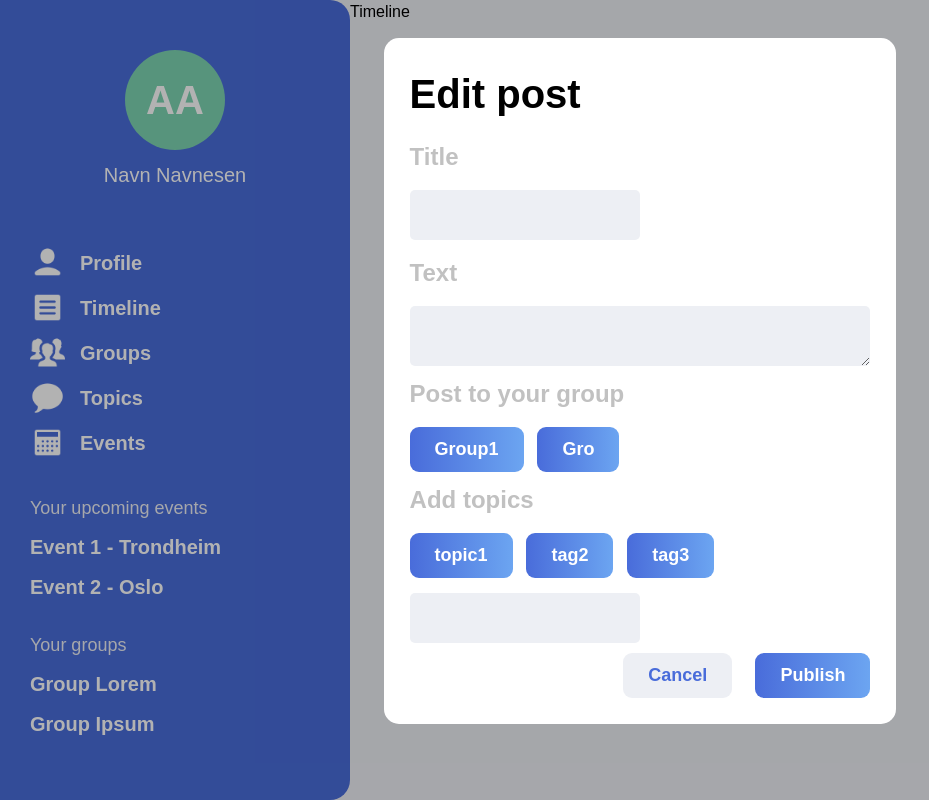
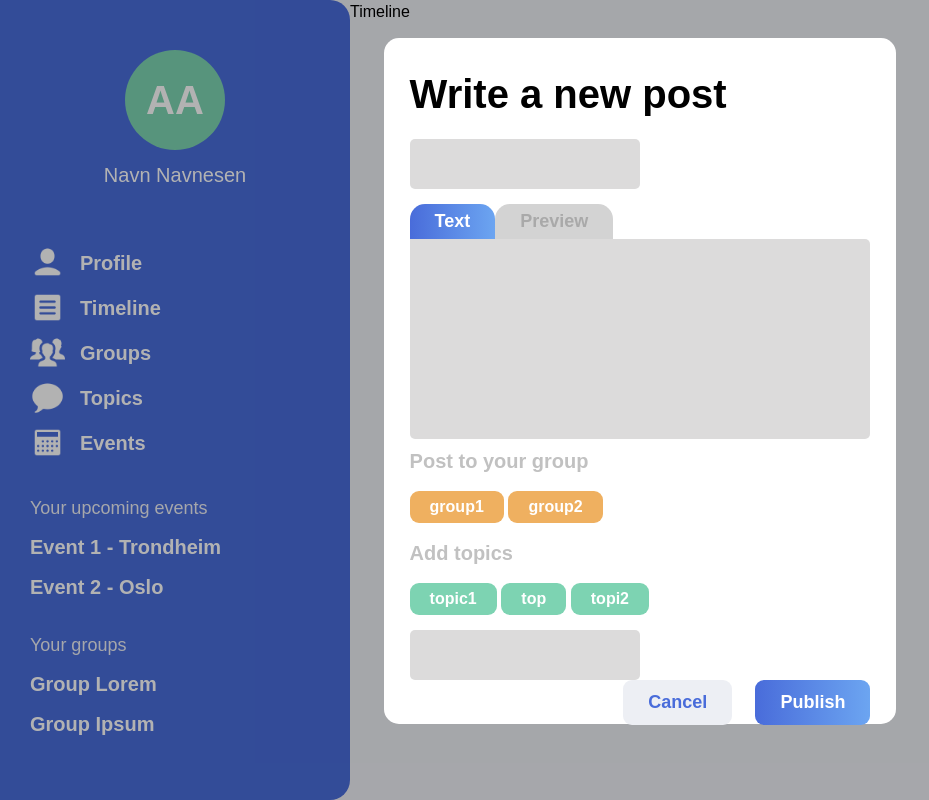
Before and after one commit to noroff-alumni-assignment-group/alumni-network, a React (Create React App) app in the folder noroff-alumni-frontend/: page / in a window 1280 px wide. Shown: the whole page, without its empty margins (0-929 px from the left). Built offline with nearby package versions, Linux system fonts and the light colour scheme.

Commit message:
added snarkdown support in form

```diff
--- a/noroff-alumni-frontend/package.json
+++ b/noroff-alumni-frontend/package.json
@@ -15,6 +15,7 @@
     "react-dom": "^18.2.0",
     "react-router-dom": "^6.9.0",
     "react-scripts": "5.0.1",
+    "snarkdown": "^2.0.0",
     "typescript": "^4.9.5",
     "web-vitals": "^2.1.4"
   },
--- a/noroff-alumni-frontend/src/components/post-form/PostForm.tsx
+++ b/noroff-alumni-frontend/src/components/post-form/PostForm.tsx
@@ -1,5 +1,6 @@
 import React, {useEffect, useState} from "react";
 import "./post-form.css";
+import snarkdown from "snarkdown";
 
 type PostFormTypes = {
     editing: boolean
@@ -7,8 +8,8 @@ type PostFormTypes = {
 
 function PostForm (props: PostFormTypes) {
 
-    const groups: string[] = ["Group1", "Gro"];
-    const topics: string[] = ["topic1", "tag2", "tag3"];
+    const groups: string[] = ["group1", "group2",];
+    const topics: string[] = ["topic1", "top", "topi2"];
 
     let [title, setTitle] = useState("");
     let [text, setText] = useState("");
@@ -21,7 +22,11 @@ function PostForm (props: PostFormTypes) {
         if(props.editing){
             getPost();
         }
-    }, [])
+    }, [props.editing])
+
+    useEffect(() => {
+        console.log(previewing);
+    }, [previewing])
 
     function getPost() {
         // fetch post
@@ -33,31 +38,40 @@ function PostForm (props: PostFormTypes) {
     }
 
     function toGithubMarkdown(text: string){
-        return text;
+        return snarkdown(text);
     }
 
     return (
         <form className="post-form">
             <div className="post-content">
                 <h1>{props.editing ? "Edit post" : "Write a new post"}</h1>
-                <p className="subtitle">Title</p>
                 <input type="text" className="input" onChange={(e => setTitle(e.target.value))}/>
-                <p className="subtitle">Text</p>
-                <textarea className="input" onChange={(e => setText(e.target.value))} value={previewing ? toGithubMarkdown(text) : text}/>
-            </div>
-            <div className="post-content">
-                <p className="subtitle">Post to your group</p>
-                <div className="button-row">
-                    {groups.map((group, index) => {
-                        return <button className="activity-btn" key={index}>{group}</button>
-                    })}
+                <div>
+                    <div className="tab-row">
+                        <button type="button" className={"tab-button " + (previewing ? "tab-button-inactive" : "tab-button-active")}
+                            onClick={() => setPreviewing(false)}>Text</button>
+                        <button type="button" className={"tab-button " + (previewing ? "tab-button-active" : "tab-button-inactive")}
+                            onClick={() => setPreviewing(true)}>Preview</button>
+                    </div>
+                    {!previewing
+                        ?
+                        <textarea className="input text-content" onChange={(e => setText(e.target.value))} value={text}/>
+                        :
+                        <div className="input text-content scroll-vertical" dangerouslySetInnerHTML={{__html: toGithubMarkdown(text)}}></div>
+                    }
                 </div>
             </div>
             <div className="post-content">
-                <p className="subtitle">Add topics</p>
+                <p className="subsubtitle">Post to your group</p>
+                <div className="button-row">
+                    {groups.map((group, index) => {
+                        return <button type="button" className="entity-tag group-tag" key={index}>{group}</button>
+                    })}
+                </div>
+                <p className="subsubtitle">Add topics</p>
                 <div className="button-row">
                     {topics.map((topic, index) => {
-                        return <button className="activity-btn" key={index}>{topic}</button>
+                        return <button type="button" className="entity-tag topic-tag" key={index}>{topic}</button>
                     })}
                 </div>
                 <input type="text" className="input"/>
--- a/noroff-alumni-frontend/src/components/post-form/post-form.css
+++ b/noroff-alumni-frontend/src/components/post-form/post-form.css
@@ -13,7 +13,7 @@
 
 .post-form .button-row {
     display: flex;
-    gap: 3%;
+    gap: 1%;
 }
 .post-form .submit-row {
     display: flex;
@@ -23,7 +23,67 @@
 
 .post-form .input {
     width: 50%;
+    background-color: #dcdbdb;
 }
-.post-form textarea {
+.post-form .text-content {
     width: 100% !important;
+    min-height: 200px;
+    resize: none;
+    border-radius: 0 5px 5px 5px;
+    padding: 5px 15px;
 }
+
+.post-form .tab-row {
+    display: flex;
+    justify-content: left;
+}
+.post-form .tab-button {
+    border-radius: 15px 15px 0 0;
+    border: none;
+    font-weight: 600;
+    font-size: 18px;
+    padding: 4px 25px;
+    transition: .1s ease-in-out;
+}
+.post-form .tab-button:hover {
+    cursor: pointer;
+    opacity: .8;
+}
+.post-form .tab-button-active {
+    background: linear-gradient(90deg, #496cda 0%, #6ca5f1 100%);
+    color: white;
+}
+.post-form .tab-button-inactive {
+    color: darkgray;
+    background-color: lightgray;
+}
+
+/**
+APP.css
+ */
+.subsubtitle {
+    font-style: normal;
+    font-weight: 600;
+    font-size: 20px;
+
+    color: #c1c1c1;
+}
+
+.entity-tag {
+    border-radius: 9px;
+    padding: 4px 20px;
+    border-style: none;
+    color: white;
+    font-weight: 600;
+    font-size: 16px;
+}
+.group-tag {
+    background-color: var(--orange);
+}
+.topic-tag {
+    background-color: var(--green);
+}
+
+.scroll-vertical {
+    overflow-Y: scroll;
+}
--- a/noroff-alumni-frontend/src/pages/timeline/Timeline.tsx
+++ b/noroff-alumni-frontend/src/pages/timeline/Timeline.tsx
@@ -6,7 +6,7 @@ function Timeline() {
   return (
     <div>
       Timeline
-      <Popup child={<PostForm editing={true}/>}></Popup>
+      <Popup child={<PostForm editing={false}/>}></Popup>
     </div>
   )
 }
```
Also changed, not shown: 1 other file (tests, documents, lock files or other folders).
